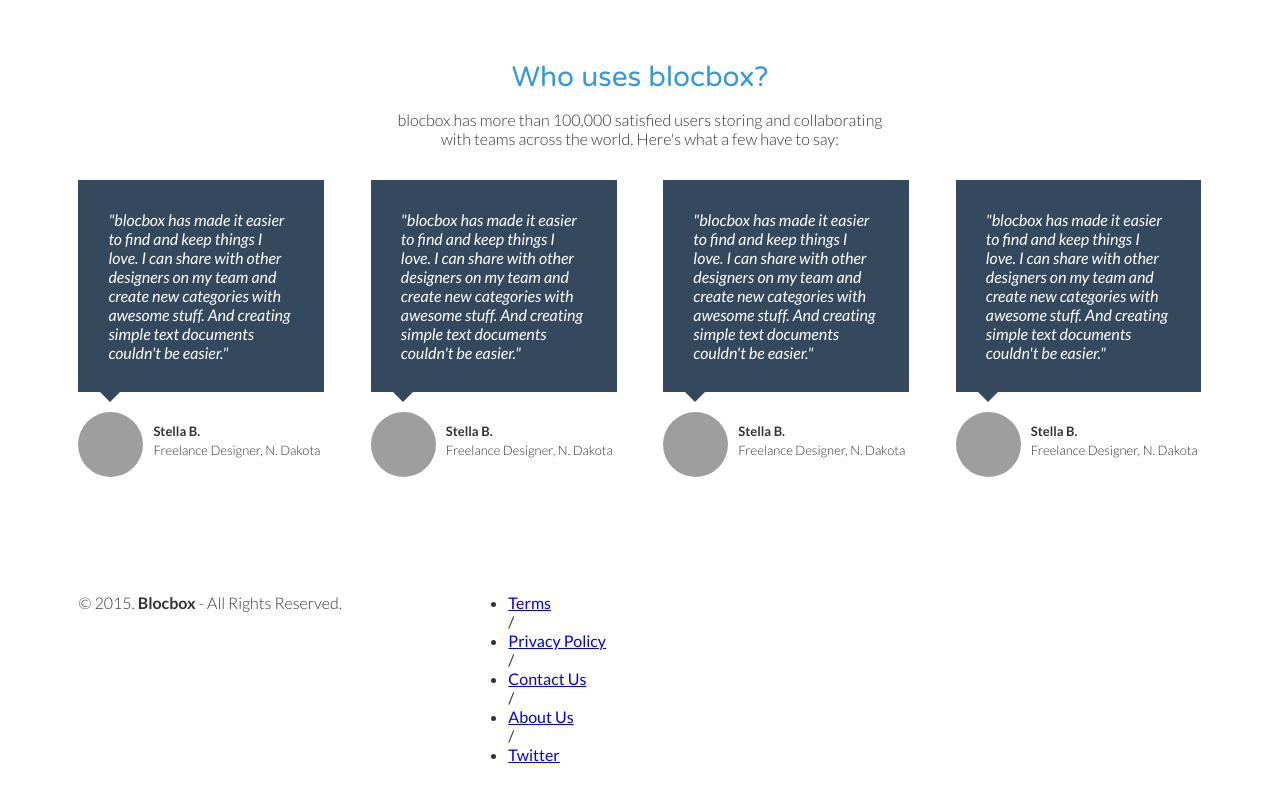
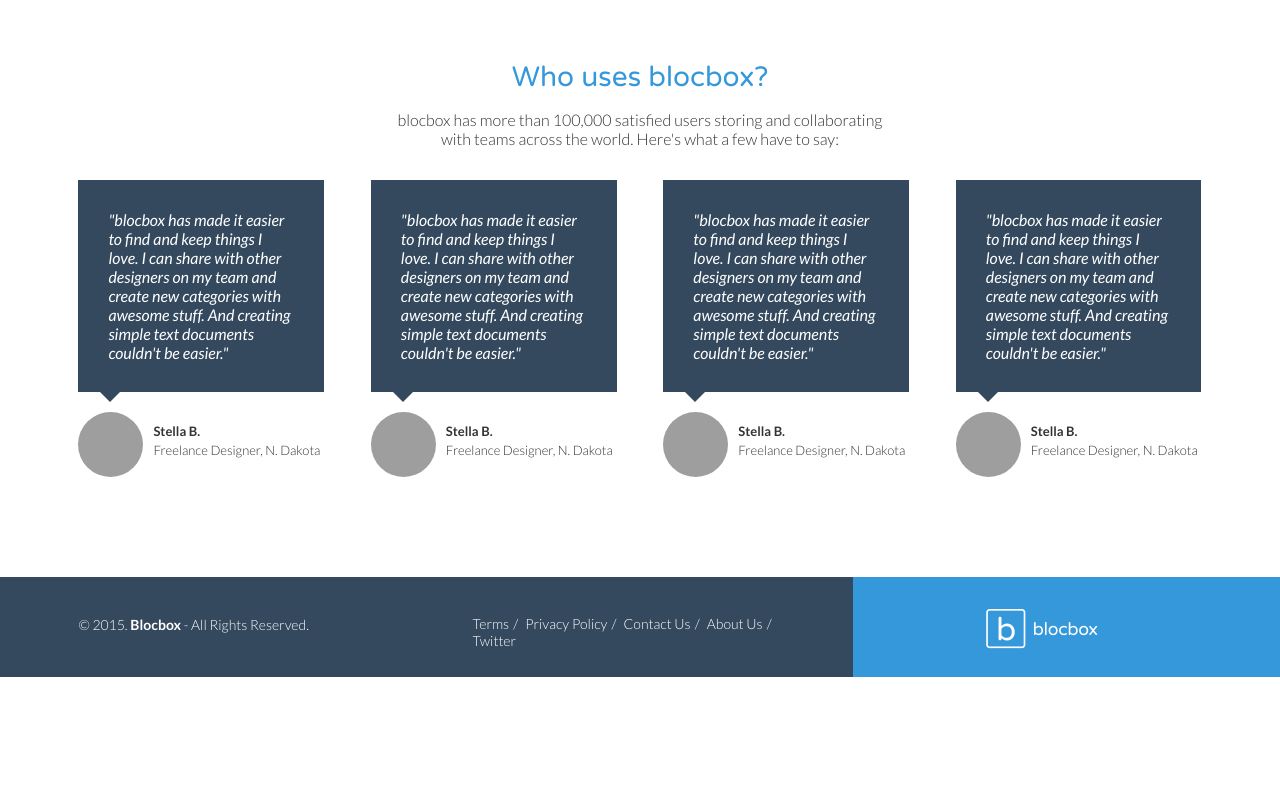
Before and after one commit to claycarpenter/Blocbox, a website: page src/jade/index.jade in a window 1280 px wide. Shown: the part 2073-2873 px from the top of the page. After the commit the page ends 2750 px from the top, so only its background shows below. Drawn offline with nearby package versions, Linux system fonts and the light colour scheme; files that its build step writes are made by us from their sources; grey boxes are pictures that could not be loaded; files whose address does not match are found by name.

Commit message:
Adds footer styles.

```diff
--- a/src/scss/style.scss
+++ b/src/scss/style.scss
@@ -331,6 +331,51 @@
     }
 }
 
+footer {
+    background-color: $dark-blue;
+    $gradient-stop: 50%;
+    background-image: linear-gradient(to top,
+          #3498DB 0%, #3498DB $gradient-stop, $dark-blue $gradient-stop, $dark-blue 100%);
+
+    color: $white;
+    height: 150px;
+    position: relative;
+    overflow: hidden;
+    z-index: 0;
+
+    p,
+    nav ul {
+        font-size: 14px;
+        font-weight: 100;
+        text-align: center;
+        margin: 10px auto 0;
+        // padding: 0;
+    }
+
+    nav ul li {
+        list-style-type: none;
+        display: inline;
+
+        display: inline-block;
+        margin: 0 .3em;
+
+        a {
+            color: $white;
+            text-decoration: none;
+        }
+    }
+
+    .right-footer-block {
+        background-color: transparent;
+    }
+
+    .logo {
+//        padding: 2.35em 0;
+        margin: 0 auto;
+        display: block;
+    }
+}
+
 @media (min-width: 768px) {
     .container {
         width: 750px;
@@ -353,6 +398,27 @@
     .one-fourth {
         width: 21%;
     }
+
+    footer {
+        background-color: #3498DB;
+        background-image: linear-gradient(to left,
+        #3498DB 0%, #3498DB 33.33337%, #34495E 33.33337%, #34495E 100%);
+        height: 100px;
+
+        p,
+        nav ul{
+            padding: 2em 0;
+            text-align: left;
+        }
+
+        .right-footer-block {
+            background-color: #3498DB;
+        }
+
+        .logo{
+            padding: 2em 0 2em 1.5em;
+        }
+    }
 }
 
 @media (min-width: 1200px) {
```
